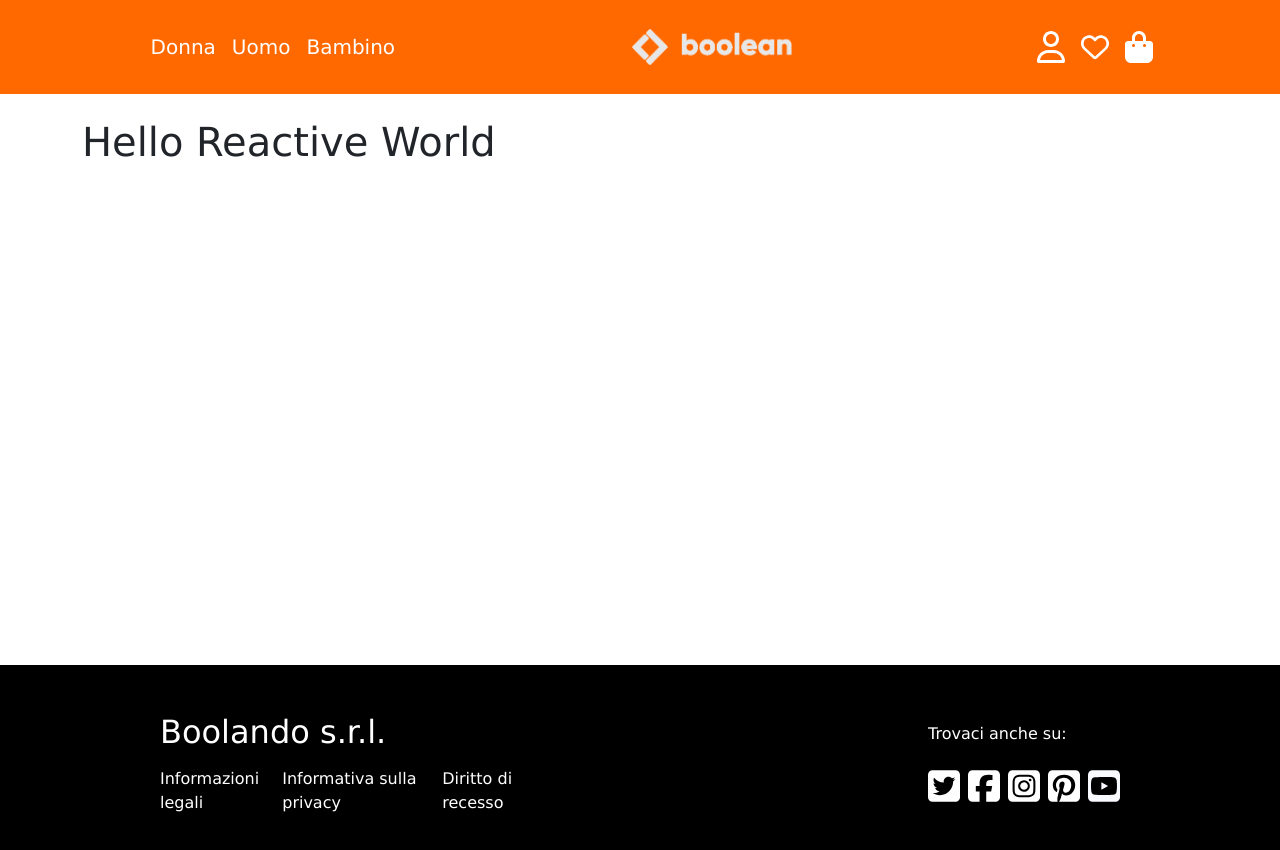
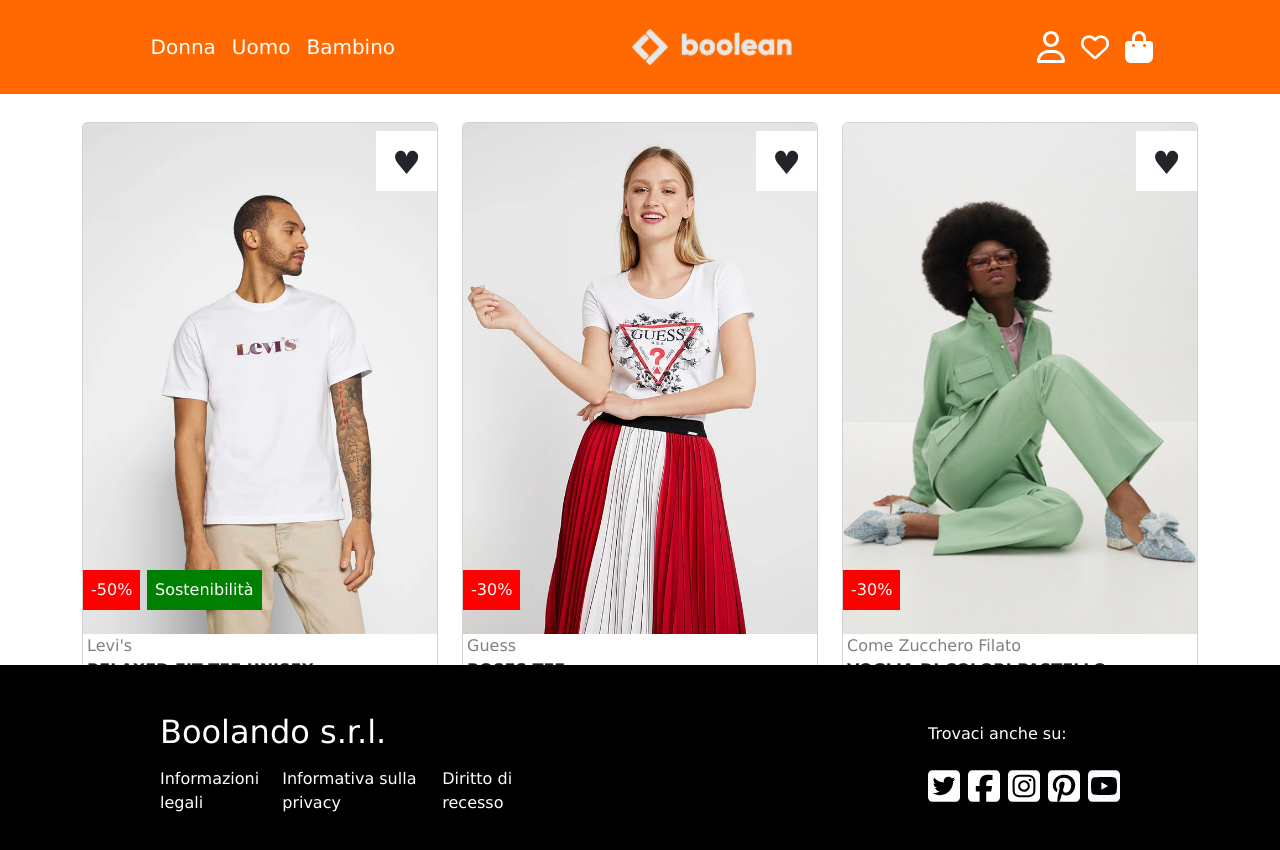
Before and after one commit to nicodellolio/vite-boolando, a Vue app: page / in a window 1280 px wide. Shown: the top 850 px of the page. Built offline with nearby package versions, Linux system fonts and the light colour scheme; data requests are answered from the project's data file.

Commit message:
fix axios import issue

```diff
--- a/package.json
+++ b/package.json
@@ -11,6 +11,7 @@
   },
   "dependencies": {
     "@popperjs/core": "^2.11.8",
+    "axios": "^1.6.8",
     "bootstrap": "^5.3.3",
     "vue": "^3.4.21"
   },
--- a/src/components/AppMain.vue
+++ b/src/components/AppMain.vue
@@ -25,7 +25,7 @@
 
             <div class="row row-cols-1 row-cols-sm-3">
 
-                <ProductCard v-for="product in products"
+                <ProductCard v-for="product in state.products"
                 :identify="product.id"
                 :frontImage="product.frontImage"
                 :backImage="product.backImage"
@@ -36,7 +36,6 @@
                 />
 
             </div>
-            <h1>{{ state.message }}</h1>
 
         </div>
     </main>
```
Also changed, not shown: 1 other file (tests, documents, lock files or other folders).
